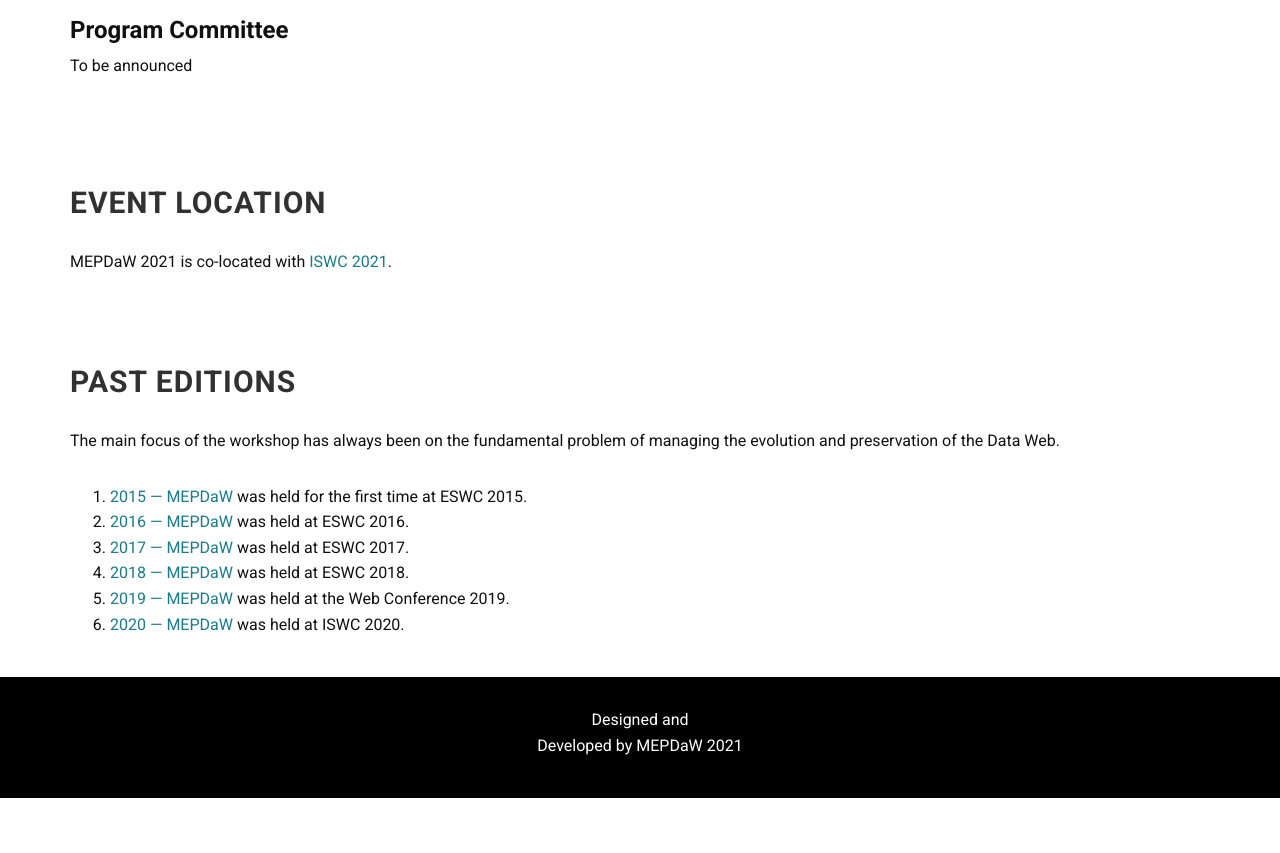
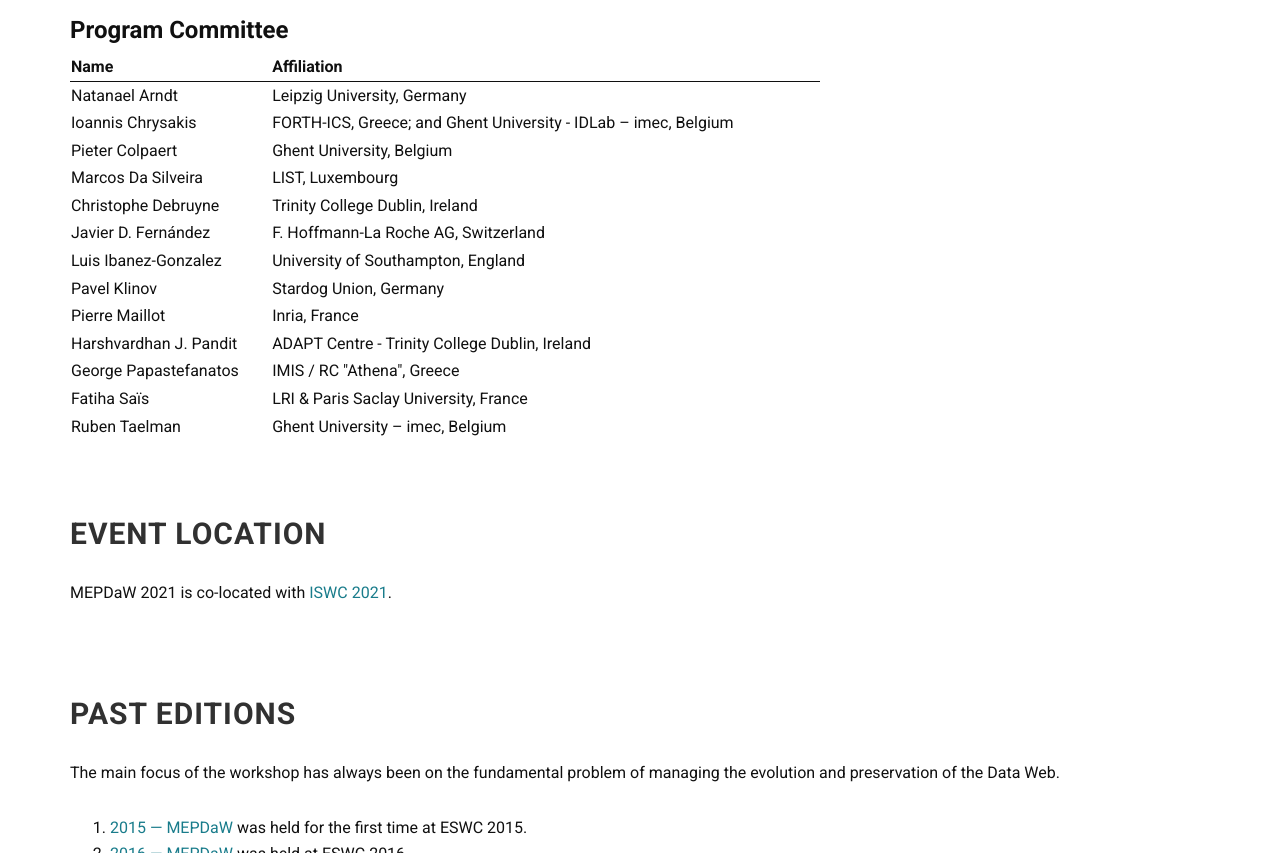
Before and after one commit to MEPDaW-WS/2021, a plain HTML site: page index.html in a window 1280 px wide. Shown: the part 4496-5349 px from the top of the page. Before the commit the page ends 5294 px from the top, so only its background shows below. Drawn offline with Linux system fonts and the light colour scheme.

Commit message:
Adding the PC

```diff
--- a/index.html
+++ b/index.html
@@ -301,7 +301,27 @@
         </div>
         <div class="bs-component">
           <h3>Program Committee</h3>
-	  <p>To be announced</p>
+	  <table>
+            <tbody>
+              <tr style="border-bottom: 1px solid;">
+		<th>Name</th>
+		<th>Affiliation</th>
+              </tr>
+	      <tr><td>Natanael Arndt </td><td>Leipzig University, Germany</td></tr>
+	      <tr><td>Ioannis Chrysakis</td><td>FORTH-ICS, Greece; and Ghent University - IDLab – imec, Belgium</td></tr>
+	      <tr><td>Pieter Colpaert</td><td>Ghent University, Belgium</td></tr>
+	      <tr><td>Marcos Da Silveira</td><td>LIST, Luxembourg</td></tr>
+	      <tr><td>Christophe Debruyne</td><td>Trinity College Dublin, Ireland</td></tr>
+	      <tr><td>Javier D. Fern&aacute;ndez</td><td>F. Hoffmann-La Roche AG, Switzerland</td></tr>
+	      <tr><td>Luis Ibanez-Gonzalez</td><td>University of Southampton, England</td></tr>
+	      <tr><td>Pavel Klinov</td><td>Stardog Union, Germany</td></tr>
+	      <tr><td>Pierre Maillot</td><td>Inria, France</td></tr>
+	      <tr><td>Harshvardhan J. Pandit</td><td>ADAPT Centre - Trinity College Dublin, Ireland</td></tr>
+	      <tr><td>George Papastefanatos</td><td>IMIS / RC "Athena", Greece</td></tr>
+	      <tr><td>Fatiha Sa&iuml;s</td><td>LRI & Paris Saclay University, France</td></tr>
+	      <tr><td>Ruben Taelman</td><td> Ghent University – imec, Belgium</td></tr>
+            </tbody>
+          </table>
         </div>
 
       </div>
```
